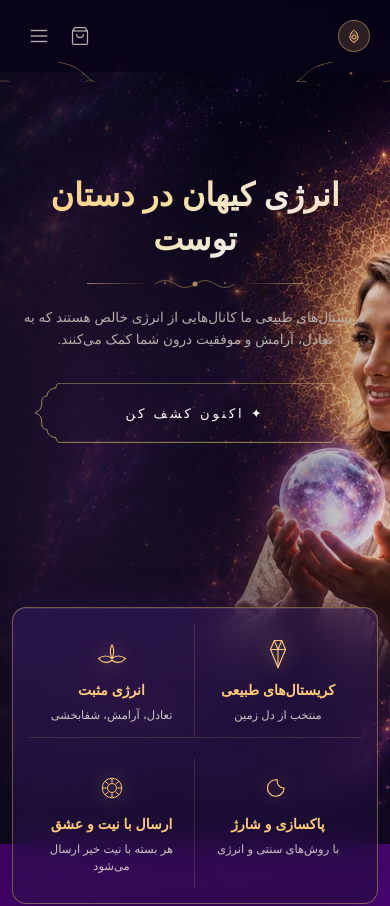
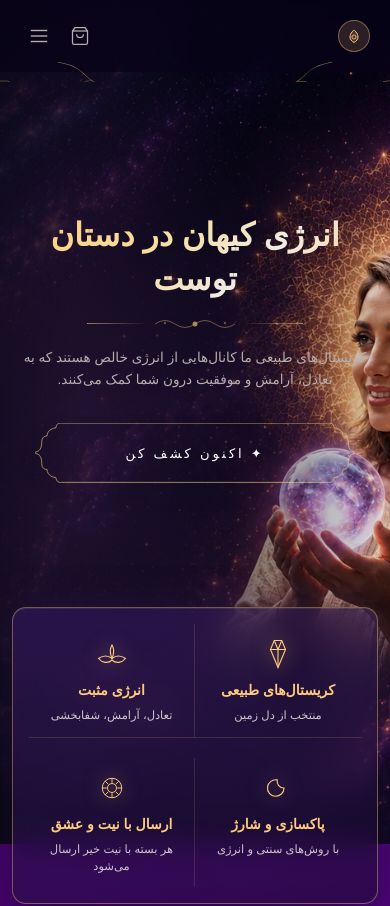
Before and after one commit to omidzzz/fared, a Next.js app in the folder fared-front-main/: page / in a window 390 px wide. Shown: the top 906 px of the page. Built offline with nearby package versions, Linux system fonts and the light colour scheme; a web font is replaced by a local one; what tailwindcss-rtl would draw is missing.

Commit message:
fix: push hero text lower on mobile to avoid covering face

```diff
--- a/fared-front-main/app/page.tsx
+++ b/fared-front-main/app/page.tsx
@@ -42,7 +42,7 @@ export default function Home() {
         {/* Hero text — centered on mobile, left-aligned on desktop */}
         <div className="relative z-10 flex items-center flex-1 px-4 sm:px-8 lg:px-0">
           <section className="flex items-center w-full" dir="ltr">
-            <div className="flex flex-col justify-center items-center lg:items-start lg:pr-16 xl:pr-24 w-full lg:w-1/2 lg:pl-8 text-center lg:text-right" dir="rtl">
+            <div className="flex flex-col justify-center items-center lg:items-start lg:pr-16 xl:pr-24 w-full lg:w-1/2 lg:pl-8 text-center lg:text-right mt-20 sm:mt-24 lg:mt-0" dir="rtl">
               <h1 className="font-farsi font-bold leading-snug mb-4 mt-4 lg:mt-0" style={{
                 fontSize: 'clamp(2rem, 6vw, 5.5rem)',
                 background: 'linear-gradient(140deg, #FECB7D 0%, #f5dfa0 40%, #f0ebe3 65%, #FECB7D 100%)',
```
